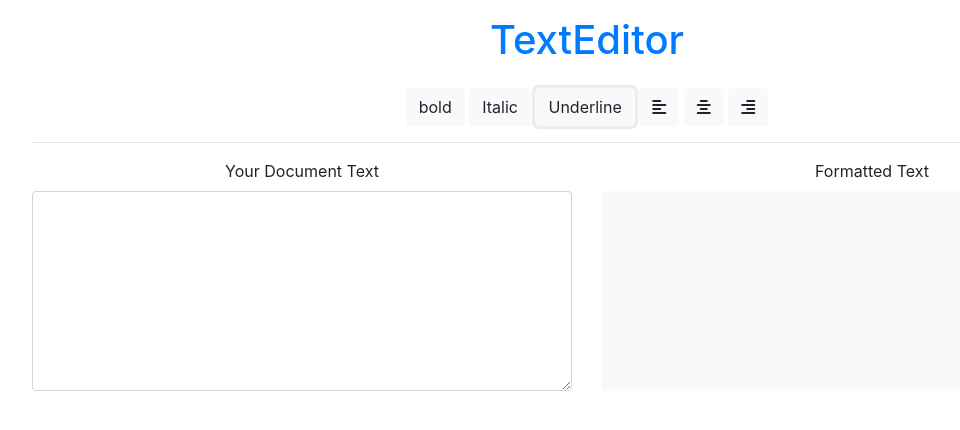
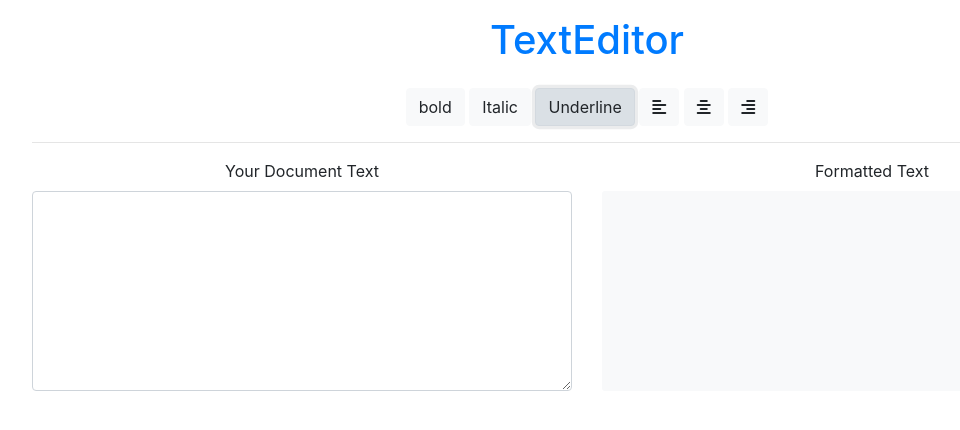
Before and after one commit to SolomanGarcia/text-editor, a plain HTML site: page index.html in a window 1280 px wide. Both pictures are taken after a click on the button "Underline". Shown: the whole page, without its empty margins (53-1013 px from the left). Drawn offline with nearby package versions, Linux system fonts and the light colour scheme.

Commit message:
create makeUnderline function

```diff
--- a/index.html
+++ b/index.html
@@ -15,7 +15,7 @@
           <div class="col">
             <button id="bold" type="button"  onclick="makeBold(this)" class="btn btn-light">bold</button>
             <button id="italic" type="button"  onclick="makeItalic(this)" class="btn btn-light">Italic</button>
-            <button id="underline" type="button"  class="btn btn-light">Underline</button>
+            <button id="underline" type="button"  onclick="makeUnderline(this)" class="btn btn-light">Underline</button>
             <button id="left-align" type="button"  class="align btn btn-light"><i class="fas fa-align-left"></i></button>
             <button id="center-align" type="button"  class="align btn btn-light"><i class="fas fa-align-center"></i></button>
             <button id="right-align" type="button"  class="align btn btn-light"><i class="fas fa-align-right"></i></button>
--- a/script.js
+++ b/script.js
@@ -46,6 +46,14 @@ function makeItalic(elem){
  */
 function makeUnderline(elem){
     //CODE GOES HERE
+    elem.classList.toggle('active');
+    let formattedText = document.getElementById('text-output');
+
+    if (formattedText.classList.contains('underline')) {
+      formattedText.classList.remove('underline');
+    } else {
+      formattedText.classList.add('underline');
+    }
 }
 
 /**
```
